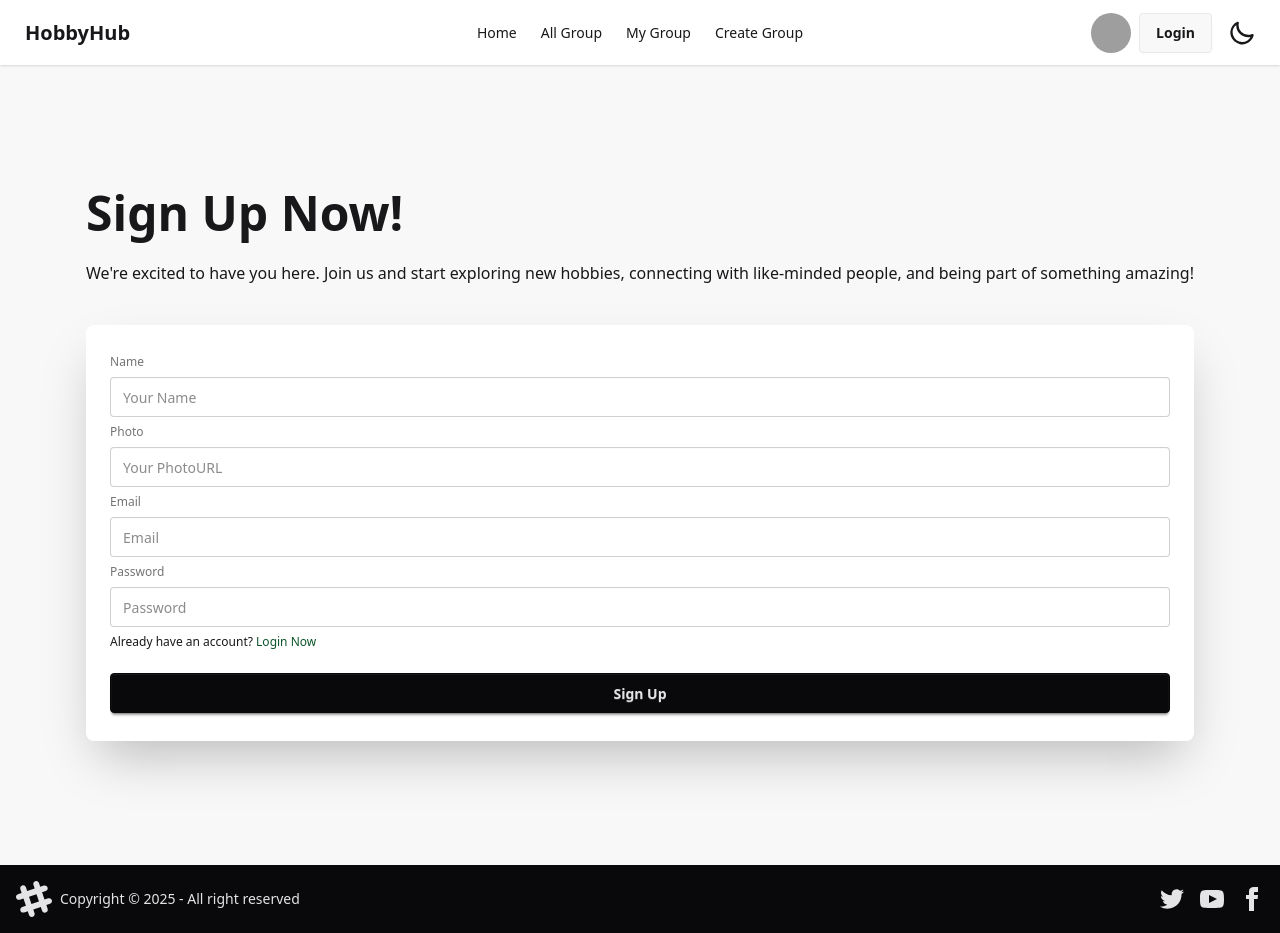
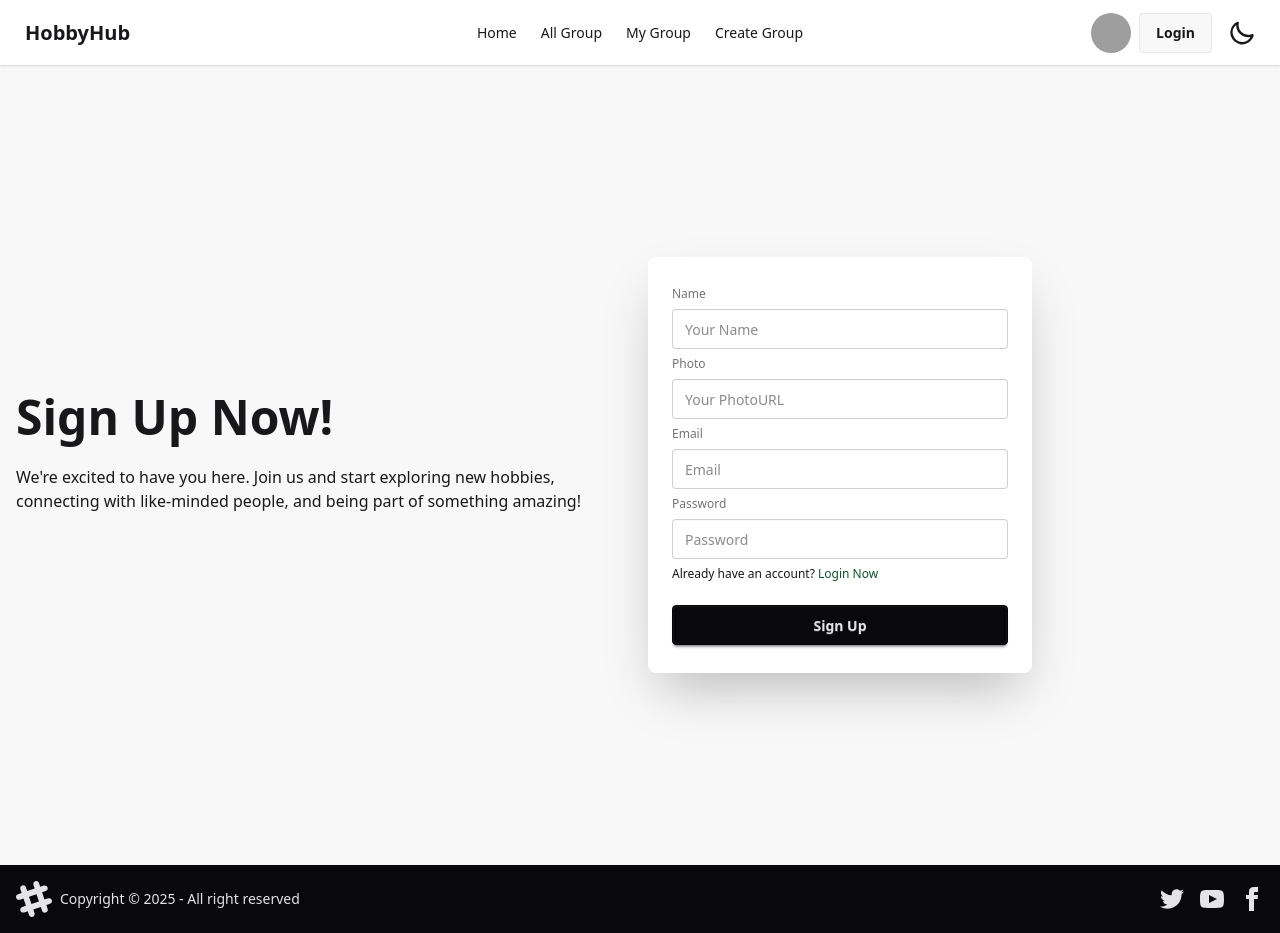
Before and after one commit to sowmitraguho/hobbyhub, a React (Vite) app: page /signup in a window 1280 px wide. Built offline with nearby package versions, Linux system fonts and the light colour scheme; no server answers; grey boxes are pictures that could not be loaded.

Commit message:
little change made

```diff
--- a/src/Components/SignUp.jsx
+++ b/src/Components/SignUp.jsx
@@ -48,14 +48,14 @@ const SignUp = () => {
     return (
         <div>
             <div className="hero bg-base-200 min-h-screen">
-                <div className="hero-content grid grid-cols-1 lg::grid-cols-2">
+                <div className="hero-content grid grid-cols-1 md:grid-cols-2">
                     <div className="text-center lg:text-left">
                         <h1 className="text-5xl font-bold">Sign Up Now!</h1>
                         <p className="py-6">
                             We're excited to have you here. Join us and start exploring new hobbies, connecting with like-minded people, and being part of something amazing!
                         </p>
                     </div>
-                    <div className="card bg-base-100 w-full max-w-sm md:max-w-full shrink-0 shadow-2xl">
+                    <div className="card bg-base-100 w-full max-w-full md:max-w-sm shrink-0 shadow-2xl">
                         <div className="card-body">
                             <form onSubmit={handleSignup}>
                                 <fieldset className="fieldset">
```
